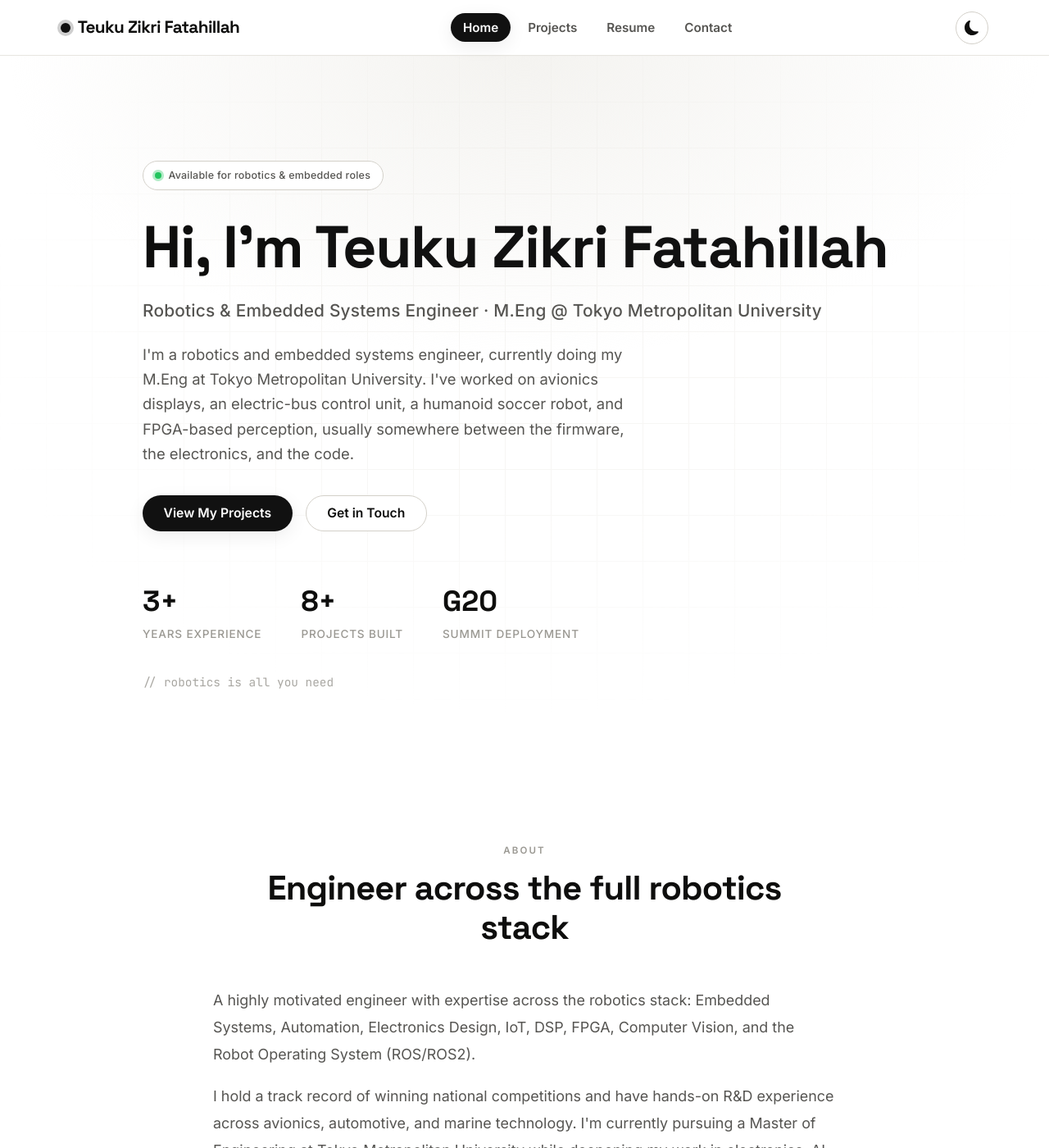
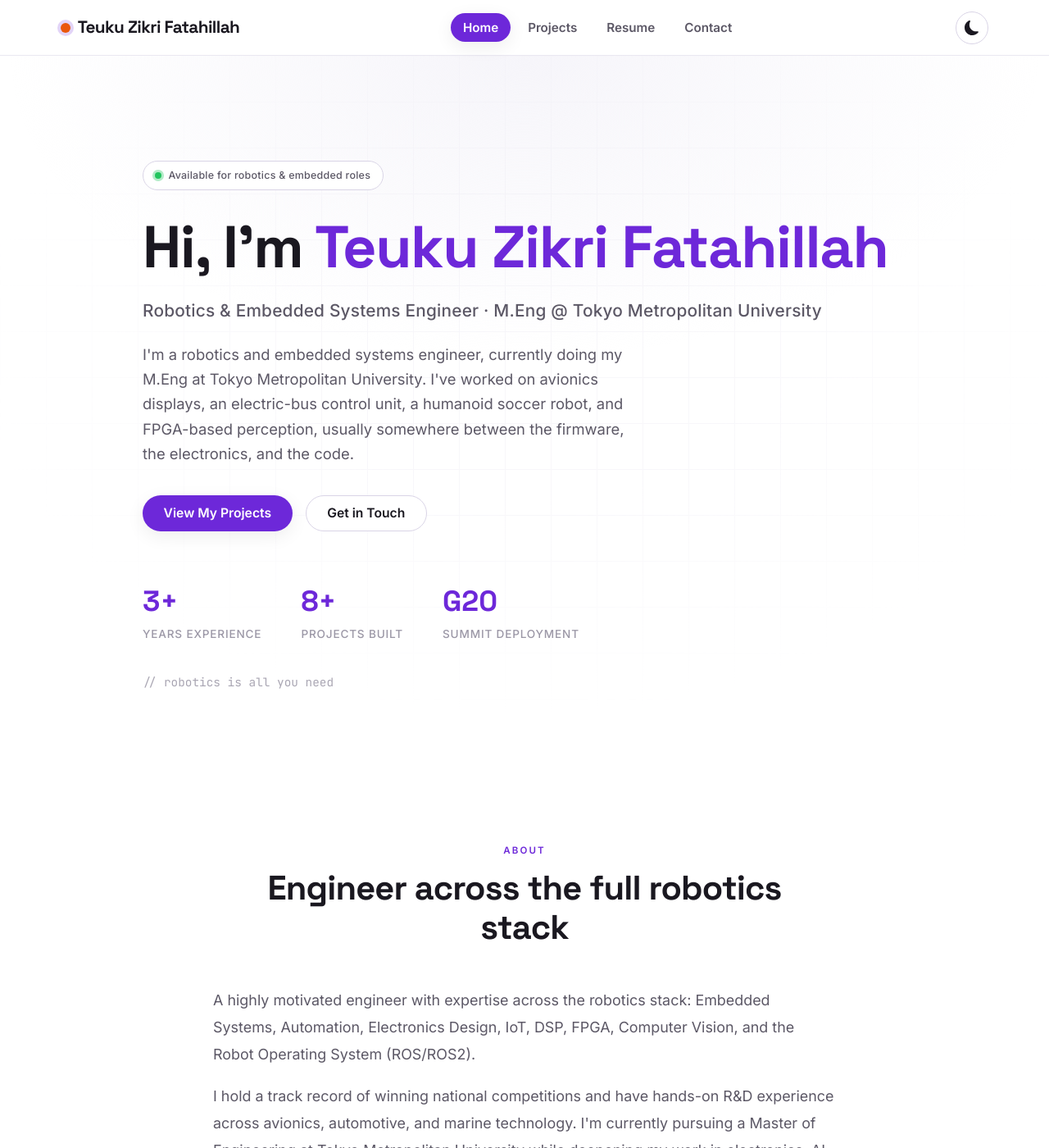
Before and after one commit to tzf230201/tzf230201.github.io, a Jekyll site: the page built from index.md, in a window 1280 px wide and 1400 px high. Shown: the whole window at 82% size. Built offline with Jekyll 4.4.1, drawn with Linux system fonts in a browser that asks for light colours.

Commit message:
Reintroduce solid colors: clean studio look that stays colorful
Keep the clean/editorial layout but restore a violet accent and the
color-coded timeline (blue/amber/green), all as flat solids (no gradients).

Co-Authored-By: Claude Opus 4.8 <noreply@anthropic.com>

```diff
--- a/assets/css/style.css
+++ b/assets/css/style.css
@@ -5,32 +5,32 @@
 
 /* ---------- Design Tokens ---------- */
 :root {
-    /* Neutral accents (kept minimal; color comes from imagery) */
-    --c-violet: #111111;
-    --c-indigo: #111111;
-    --c-pink: #111111;
-    --c-orange: #b45309;
-    --c-amber: #b45309;
-    --c-cyan: #0e7490;
-
-    /* "Gradients" are now flat ink — used as solid fills and text clips */
-    --gradient-brand: #111111;
-    --gradient-warm: #111111;
-    --gradient-cool: #111111;
-
-    /* Light theme — gallery white */
-    --primary: #111111;
-    --primary-dark: #000000;
-    --accent: #111111;
-    --text: #0e0e0d;
-    --text-soft: #565552;
-    --text-faint: #9a9892;
+    /* Functional accent palette (solid colors, no gradients) */
+    --c-violet: #6d28d9;
+    --c-indigo: #4f46e5;
+    --c-pink: #db2777;
+    --c-orange: #ea580c;
+    --c-amber: #d97706;
+    --c-cyan: #0891b2;
+
+    /* Solid brand fills (flat backgrounds and text clips, no gradients) */
+    --gradient-brand: #6d28d9;
+    --gradient-warm: #ea580c;
+    --gradient-cool: #6d28d9;
+
+    /* Light theme — clean white canvas with a violet accent */
+    --primary: #6d28d9;
+    --primary-dark: #5b21b6;
+    --accent: #6d28d9;
+    --text: #1a1820;
+    --text-soft: #5c5866;
+    --text-faint: #9b97a6;
     --bg: #ffffff;
-    --bg-alt: #f4f3f0;
-    --bg-tint: #faf9f6;
+    --bg-alt: #f6f5fa;
+    --bg-tint: #fbfafd;
     --surface: #ffffff;
-    --border: #e7e5e0;
-    --border-strong: #d3d0c9;
+    --border: #eae8f1;
+    --border-strong: #d9d4e6;
 
     --shadow-sm: 0 1px 2px rgba(0, 0, 0, 0.04);
     --shadow: 0 6px 22px rgba(0, 0, 0, 0.06);
@@ -51,26 +51,28 @@
 }
 
 [data-theme="dark"] {
+    --c-violet: #a78bfa;
+    --c-pink: #f472b6;
     --c-orange: #fb923c;
     --c-amber: #fbbf24;
     --c-cyan: #22d3ee;
 
-    --gradient-brand: #f2f1ee;
-    --gradient-warm: #f2f1ee;
-    --gradient-cool: #f2f1ee;
-
-    --primary: #f2f1ee;
-    --primary-dark: #ffffff;
-    --accent: #f2f1ee;
-    --text: #f2f1ee;
-    --text-soft: #a8a6a0;
-    --text-faint: #706e68;
-    --bg: #0c0c0b;
-    --bg-alt: #151513;
-    --bg-tint: #121210;
-    --surface: #151513;
-    --border: #2a2a26;
-    --border-strong: #3a3a35;
+    --gradient-brand: #a78bfa;
+    --gradient-warm: #fb923c;
+    --gradient-cool: #a78bfa;
+
+    --primary: #a78bfa;
+    --primary-dark: #c4b5fd;
+    --accent: #a78bfa;
+    --text: #f1eff7;
+    --text-soft: #aaa6b8;
+    --text-faint: #716d7e;
+    --bg: #0e0d12;
+    --bg-alt: #17151e;
+    --bg-tint: #131119;
+    --surface: #17151e;
+    --border: #2a2734;
+    --border-strong: #3a3648;
 
     --shadow-sm: 0 1px 2px rgba(0, 0, 0, 0.4);
     --shadow: 0 6px 22px rgba(0, 0, 0, 0.5);
@@ -408,7 +410,7 @@ h1, h2, h3, h4 {
     font-family: var(--font-display);
     font-size: 2.2rem;
     font-weight: 700;
-    color: var(--text);
+    color: var(--primary);
 }
 
 .hero-stat .label {
@@ -497,7 +499,7 @@ h1, h2, h3, h4 {
     font-weight: 600;
     letter-spacing: 0.18em;
     text-transform: uppercase;
-    color: var(--text-faint);
+    color: var(--primary);
     margin-bottom: 0.75rem;
     display: block;
 }
@@ -572,9 +574,9 @@ h1, h2, h3, h4 {
     height: 14px;
     border-radius: 4px;
 }
-.swatch.edu  { background: #aeaca6; border-left: 4px solid #1c1c1a; }
-.swatch.work { background: #cbc9c3; border-left: 4px solid #1c1c1a; }
-.swatch.org  { background: #e4e2dc; border-left: 4px solid #1c1c1a; }
+.swatch.edu  { background: #bfdbfe; border-left: 4px solid #2563eb; }
+.swatch.work { background: #fde68a; border-left: 4px solid #d97706; }
+.swatch.org  { background: #a7f3d0; border-left: 4px solid #059669; }
 
 /* Horizontal scroll wrapper so the chart stays usable on small screens */
 .gantt-scroll {
@@ -635,14 +637,14 @@ h1, h2, h3, h4 {
     filter: saturate(1.15);
 }
 
-.is-edu  .gantt-bar { background: #aeaca6; border-left-color: #1c1c1a; }
-.is-work .gantt-bar { background: #cbc9c3; border-left-color: #1c1c1a; }
-.is-org  .gantt-bar { background: #e4e2dc; border-left-color: #1c1c1a; }
+.is-edu  .gantt-bar { background: #bfdbfe; border-left-color: #2563eb; }
+.is-work .gantt-bar { background: #fde68a; border-left-color: #d97706; }
+.is-org  .gantt-bar { background: #a7f3d0; border-left-color: #059669; }
 
 .is-current .gantt-bar { animation: bar-pulse 2.2s ease-in-out infinite; }
 @keyframes bar-pulse {
-    0%, 100% { box-shadow: 0 0 0 0 rgba(120, 120, 120, 0); }
-    50%      { box-shadow: 0 0 0 4px rgba(120, 120, 120, 0.35); }
+    0%, 100% { box-shadow: 0 0 0 0 rgba(37, 99, 235, 0); }
+    50%      { box-shadow: 0 0 0 4px rgba(37, 99, 235, 0.30); }
 }
 
 .gantt-label {
```
